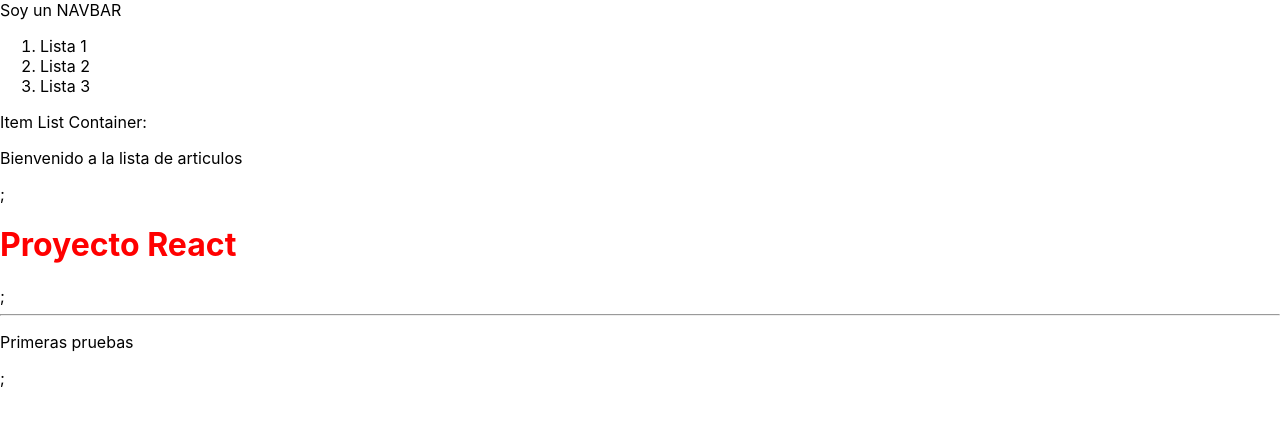
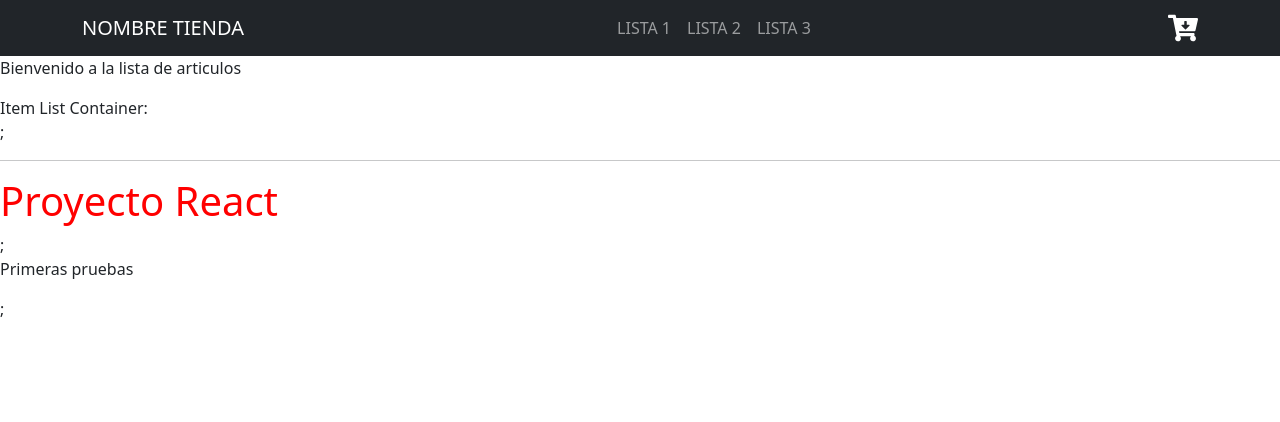
Before and after one commit to EzequielG07/Proyecto-React-Coderhouse, a React (Create React App) app: page / in a window 1280 px wide. Shown: the top 422 px of the page. Built offline with nearby package versions, Linux system fonts and the light colour scheme.

Commit message:
Se incorporo el comp CarWidget y se instalaron las dependencias de React-Bootstrap y React-Icon

```diff
--- a/package.json
+++ b/package.json
@@ -3,8 +3,11 @@
   "version": "0.1.0",
   "private": true,
   "dependencies": {
+    "bootstrap": "^5.2.2",
     "react": "^18.2.0",
+    "react-bootstrap": "^2.6.0",
     "react-dom": "^18.2.0",
+    "react-icons": "^4.6.0",
     "react-scripts": "5.0.1"
   },
   "scripts": {
--- a/src/App.css
+++ b/src/App.css
@@ -1,3 +1,8 @@
 .titulo {
   color: red;
 }
+
+.icono {
+  font-size: 30px;
+  color: white;
+}
--- a/src/App.js
+++ b/src/App.js
@@ -7,9 +7,8 @@ const App = () => {
     <>
       <NavBar />
       <ItemListContainer greeting="Bienvenido a la lista de articulos" />
-      <h1 className="titulo">Proyecto React</h1>;
       <hr />
-      <p>Primeras pruebas</p>;
+      <h1 className="titulo">Proyecto React</h1>;<p>Primeras pruebas</p>;
     </>
   );
 };
--- /dev/null
+++ b/src/components/CartWidget.js
@@ -0,0 +1,12 @@
+import "../App.css";
+import { FaCartArrowDown } from "react-icons/fa";
+
+const CartWidget = () => {
+  return (
+    <>
+      <FaCartArrowDown className="icono" />
+    </>
+  );
+};
+
+export default CartWidget;
--- a/src/components/ItemListContainer.js
+++ b/src/components/ItemListContainer.js
@@ -2,10 +2,10 @@ const ItemListContainer = (props) => {
   return (
     <>
       <div>
-        Item List Container:
         <p>
           <span>{props.greeting}</span>
         </p>
+        Item List Container:
       </div>
       ;
     </>
--- a/src/components/NavBar.js
+++ b/src/components/NavBar.js
@@ -1,13 +1,36 @@
+import "../App.css";
+import Container from "react-bootstrap/Container";
+import Nav from "react-bootstrap/Nav";
+import Navbar from "react-bootstrap/Navbar";
+import CartWidget from "./CartWidget";
+
 const NavBar = () => {
   return (
-    <header>
-      <span>Soy un NAVBAR</span>
-      <ol>
-        <li>Lista 1</li>
-        <li>Lista 2</li>
-        <li>Lista 3</li>
-      </ol>
-    </header>
+    //  <header>
+    //    <span className="titulo">Soy un NAVBAR</span>
+    //    <ol>
+    //      <li>Lista 1</li>
+    //      <li>Lista 2</li>
+    //      <li>Lista 3</li>
+    //    </ol>
+    //    <span>Carrito LOGO</span>
+    //  </header>
+    <Navbar bg="dark" variant="dark" expand="lg">
+      <Container>
+        <Navbar.Brand href="#home" className="ms-0">
+          NOMBRE TIENDA
+        </Navbar.Brand>
+        <Navbar.Toggle aria-controls="basic-navbar-nav" />
+        <Navbar.Collapse id="basic-navbar-nav">
+          <Nav className="mx-auto">
+            <Nav.Link href="#link">LISTA 1</Nav.Link>
+            <Nav.Link href="#link">LISTA 2</Nav.Link>
+            <Nav.Link href="#link">LISTA 3</Nav.Link>
+          </Nav>
+        </Navbar.Collapse>
+        <CartWidget />
+      </Container>
+    </Navbar>
   );
 };
 
--- a/src/index.js
+++ b/src/index.js
@@ -2,6 +2,7 @@ import React from "react";
 import ReactDOM from "react-dom/client";
 import "./index.css";
 import App from "./App";
+import "bootstrap/dist/css/bootstrap.min.css";
 
 const root = ReactDOM.createRoot(document.getElementById("root"));
 root.render(
```
Also changed, not shown: 1 other file (tests, documents, lock files or other folders).
